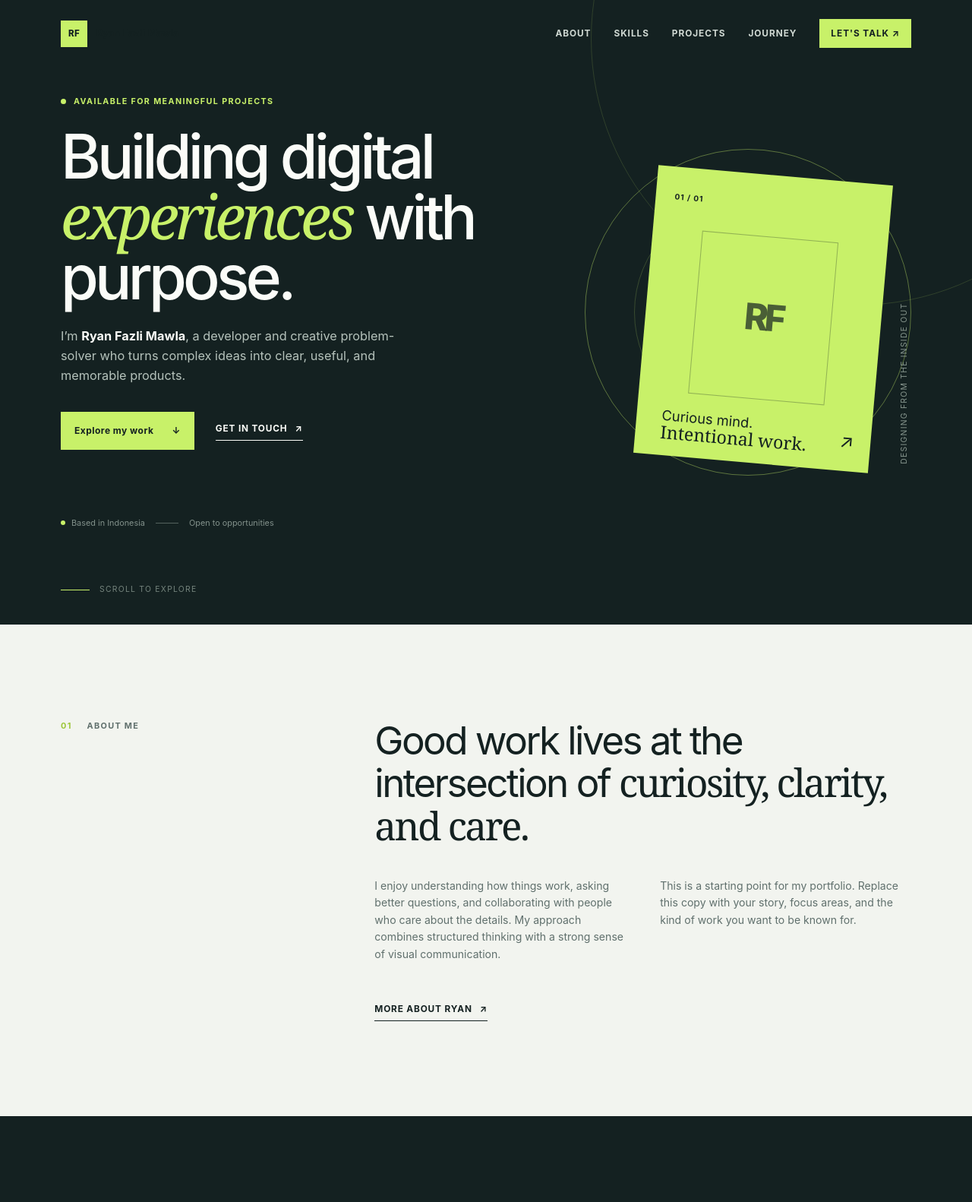
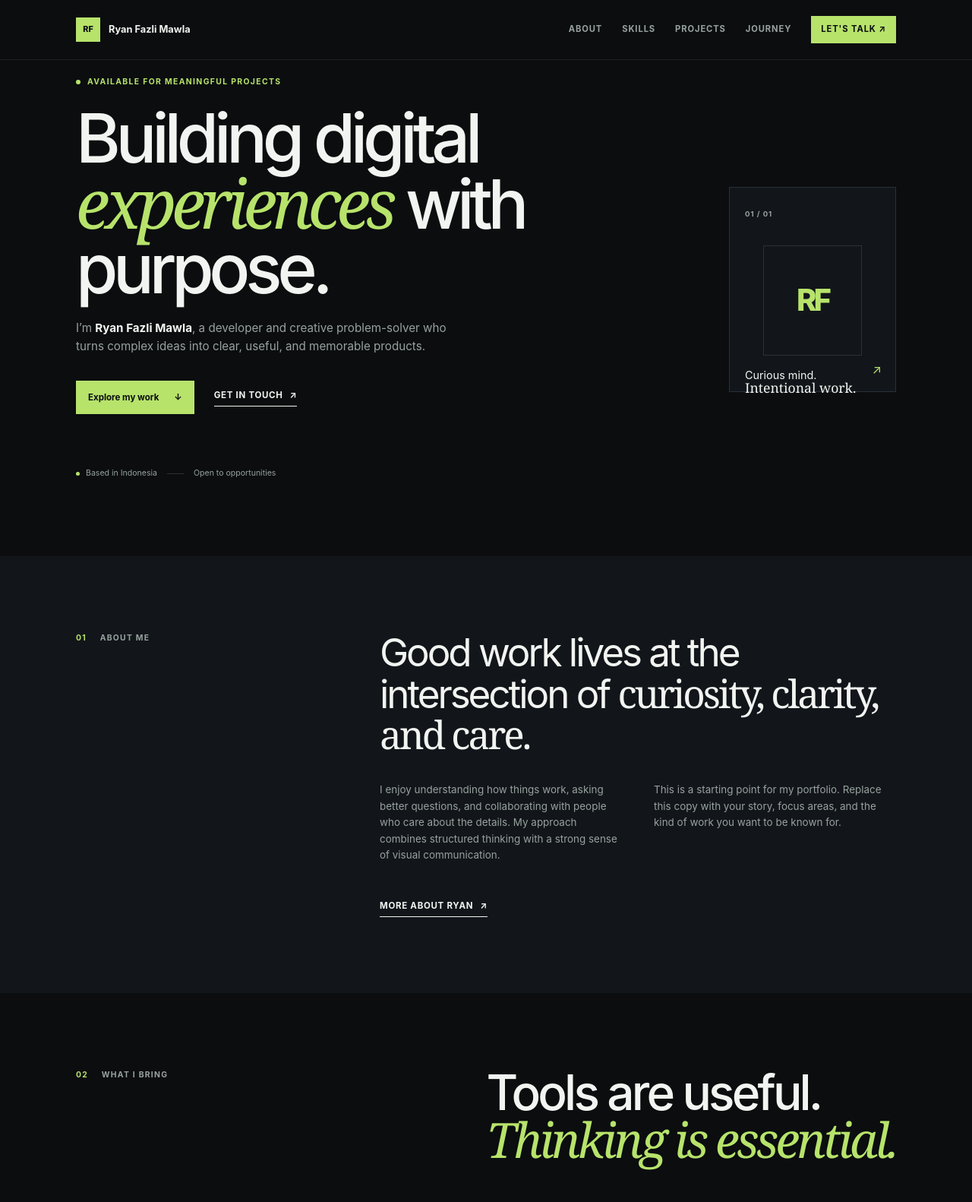
Before and after one commit to Kaizinin/My-Portofolio, a plain HTML site: page index.html in a window 1280 px wide. Shown: the top 1582 px of the page at 76% size. Drawn offline with Linux system fonts and the light colour scheme.

Commit message:
Simplify portfolio with dark visual theme
Co-authored-by: Copilot App <223556219+Copilot@users.noreply.github.com>

```diff
--- a/styles.css
+++ b/styles.css
@@ -1,125 +1,82 @@
 :root {
-  --ink: #142121;
-  --muted: #60706d;
-  --paper: #f2f4ef;
-  --white: #fbfcf8;
-  --line: rgba(20, 33, 33, .16);
-  --accent: #c8f169;
-  --accent-dark: #9cc63a;
-  --dark: #142121;
+  --bg: #0b0d0f;
+  --surface: #12161a;
+  --surface-soft: #171c21;
+  --text: #f2f4f1;
+  --muted: #98a29f;
+  --line: #293038;
+  --accent: #b7e36b;
   --serif: Georgia, "Times New Roman", serif;
   --sans: Inter, ui-sans-serif, system-ui, -apple-system, BlinkMacSystemFont, "Segoe UI", sans-serif;
 }
 
 * { box-sizing: border-box; }
 html { scroll-behavior: smooth; }
-body { margin: 0; color: var(--ink); background: var(--paper); font-family: var(--sans); line-height: 1.6; }
+body { margin: 0; color: var(--text); background: var(--bg); font-family: var(--sans); line-height: 1.6; }
 a { color: inherit; text-decoration: none; }
-.container { width: min(1120px, calc(100% - 48px)); margin: 0 auto; }
+.container { width: min(1080px, calc(100% - 48px)); margin: 0 auto; }
 .sr-only { position: absolute; width: 1px; height: 1px; padding: 0; margin: -1px; overflow: hidden; clip: rect(0, 0, 0, 0); white-space: nowrap; border: 0; }
-.skip-link { position: fixed; top: 12px; left: 12px; z-index: 20; padding: 8px 14px; color: var(--ink); background: var(--accent); transform: translateY(-160%); transition: transform .2s ease; }
+.skip-link { position: fixed; top: 12px; left: 12px; z-index: 20; padding: 8px 14px; color: var(--bg); background: var(--accent); transform: translateY(-160%); transition: transform .2s ease; }
 .skip-link:focus { transform: translateY(0); }
 
-.site-header { position: absolute; z-index: 10; top: 0; right: 0; left: 0; }
-.nav-wrap { display: flex; align-items: center; justify-content: space-between; min-height: 88px; }
-.brand { display: flex; align-items: center; gap: 12px; font-size: .78rem; font-weight: 750; letter-spacing: .02em; }
-.brand-mark { display: grid; width: 35px; height: 35px; place-items: center; color: var(--dark); background: var(--accent); font-size: .72rem; font-weight: 850; }
-.site-nav { display: flex; align-items: center; gap: 30px; color: #d0d9d3; font-size: .74rem; font-weight: 650; letter-spacing: .08em; text-transform: uppercase; }
-.site-nav a { transition: color .2s ease; }
+.site-header { position: absolute; z-index: 10; top: 0; right: 0; left: 0; border-bottom: 1px solid rgba(255,255,255,.08); }
+.nav-wrap { display: flex; align-items: center; justify-content: space-between; min-height: 78px; }
+.brand { display: flex; align-items: center; gap: 11px; font-size: .8rem; font-weight: 700; }
+.brand-mark { display: grid; width: 32px; height: 32px; place-items: center; color: var(--bg); background: var(--accent); font-size: .68rem; font-weight: 850; }
+.site-nav { display: flex; align-items: center; gap: 26px; color: var(--muted); font-size: .7rem; font-weight: 650; letter-spacing: .08em; text-transform: uppercase; }
 .site-nav a:hover, .site-nav a:focus-visible { color: var(--accent); }
-.nav-cta { padding: 10px 15px; color: var(--dark) !important; background: var(--accent); }
+.nav-cta { padding: 9px 13px; color: var(--bg) !important; background: var(--accent); }
 .menu-toggle { display: none; border: 0; background: transparent; }
 
-.hero { position: relative; min-height: 760px; padding: 178px 0 105px; overflow: hidden; color: var(--white); background: var(--dark); }
-.hero::before { position: absolute; top: -300px; right: -200px; width: 700px; height: 700px; border: 1px solid rgba(200, 241, 105, .15); border-radius: 50%; content: ""; }
-.hero-grid { display: grid; grid-template-columns: 1.03fr .97fr; align-items: center; gap: 60px; }
-.eyebrow { display: flex; align-items: center; gap: 10px; margin: 0 0 24px; color: var(--accent); font-size: .67rem; font-weight: 750; letter-spacing: .13em; text-transform: uppercase; }
-.eyebrow-dot, .status-dot { display: inline-block; width: 7px; height: 7px; border-radius: 50%; background: var(--accent); }
+.hero { padding: 175px 0 110px; background: var(--bg); }
+.hero-grid { display: grid; grid-template-columns: 1.35fr .65fr; align-items: center; gap: 70px; }
+.eyebrow { display: flex; align-items: center; gap: 9px; margin: 0 0 22px; color: var(--accent); font-size: .65rem; font-weight: 750; letter-spacing: .13em; text-transform: uppercase; }
+.eyebrow-dot, .status-dot { display: inline-block; width: 6px; height: 6px; border-radius: 50%; background: var(--accent); }
 h1, h2, h3, p { margin-top: 0; }
-h1 { max-width: 650px; margin-bottom: 25px; font-size: clamp(3.1rem, 6.3vw, 6rem); font-weight: 500; line-height: .98; letter-spacing: -.06em; }
+h1 { max-width: 680px; margin-bottom: 24px; font-size: clamp(3rem, 7vw, 6.2rem); font-weight: 500; line-height: .95; letter-spacing: -.07em; }
 em { color: var(--accent); font-family: var(--serif); font-weight: 400; }
-.hero-summary { max-width: 480px; margin-bottom: 35px; color: #b5c2bb; font-size: 1.02rem; }
-.hero-summary strong { color: var(--white); font-weight: 650; }
-.hero-actions { display: flex; align-items: center; gap: 28px; }
-.button { display: inline-flex; align-items: center; gap: 24px; padding: 15px 18px; font-size: .75rem; font-weight: 750; letter-spacing: .04em; }
-.button-primary { color: var(--dark); background: var(--accent); }
-.text-link { display: inline-flex; align-items: center; gap: 10px; padding-bottom: 5px; border-bottom: 1px solid currentColor; font-size: .74rem; font-weight: 700; letter-spacing: .07em; text-transform: uppercase; }
-.hero-meta { display: flex; align-items: center; gap: 14px; margin-top: 88px; color: #82918b; font-size: .68rem; }
-.hero-meta span:first-child { display: flex; align-items: center; gap: 8px; }
-.meta-separator { width: 30px; height: 1px; background: #54635e; }
-.status-dot { width: 6px; height: 6px; }
-.hero-visual { position: relative; min-height: 430px; }
-.visual-card { position: absolute; z-index: 1; top: 34px; right: 40px; width: min(310px, 80%); height: 380px; padding: 25px; color: var(--dark); background: var(--accent); transform: rotate(5deg); }
-.card-index { font-size: .63rem; font-weight: 750; letter-spacing: .1em; }
-.portrait-placeholder { display: grid; width: 180px; height: 215px; margin: 30px auto 22px; place-items: center; border: 1px solid rgba(20, 33, 33, .3); color: rgba(20, 33, 33, .7); font-size: 3rem; font-weight: 800; letter-spacing: -.1em; }
-.visual-card p { margin-left: 8px; font-size: 1.15rem; line-height: 1.05; }
-.visual-card p strong { font-family: var(--serif); font-size: 1.45rem; font-weight: 400; }
-.card-arrow { position: absolute; right: 22px; bottom: 20px; font-size: 1.5rem; }
-.visual-orbit { position: absolute; border: 1px solid rgba(200, 241, 105, .4); border-radius: 50%; }
-.orbit-one { top: 0; right: 0; width: 430px; height: 430px; }
-.orbit-two { top: 65px; right: 65px; width: 300px; height: 300px; border-color: rgba(200, 241, 105, .2); }
-.visual-caption { position: absolute; right: 0; bottom: 15px; color: #87968e; font-size: .65rem; letter-spacing: .12em; text-transform: uppercase; transform: rotate(-90deg) translateX(100%); transform-origin: right bottom; }
-.hero-scroll { position: absolute; bottom: 37px; left: max(24px, calc((100vw - 1120px) / 2)); display: flex; align-items: center; gap: 13px; color: #75847d; font-size: .65rem; letter-spacing: .12em; text-transform: uppercase; }
-.hero-scroll span { display: inline-block; width: 38px; height: 1px; background: var(--accent); }
+.hero-summary { max-width: 490px; margin-bottom: 32px; color: var(--muted); font-size: .95rem; }
+.hero-summary strong { color: var(--text); }
+.hero-actions { display: flex; align-items: center; gap: 26px; }
+.button { display: inline-flex; align-items: center; gap: 20px; padding: 13px 16px; font-size: .72rem; font-weight: 750; }
+.button-primary { color: var(--bg); background: var(--accent); }
+.text-link { display: inline-flex; align-items: center; gap: 9px; padding-bottom: 4px; border-bottom: 1px solid currentColor; font-size: .72rem; font-weight: 700; letter-spacing: .06em; text-transform: uppercase; }
+.hero-meta { display: flex; align-items: center; gap: 13px; margin-top: 70px; color: var(--muted); font-size: .66rem; }
+.hero-meta span:first-child { display: flex; align-items: center; gap: 8px; }.meta-separator { width: 22px; height: 1px; background: var(--line); }.status-dot { width: 5px; height: 5px; }
+.hero-visual { position: relative; min-height: 280px; }
+.visual-card { position: absolute; top: 20px; right: 0; width: 220px; height: 270px; padding: 20px; color: var(--text); background: var(--surface); border: 1px solid var(--line); }
+.card-index { color: var(--muted); font-size: .6rem; font-weight: 750; letter-spacing: .1em; }
+.portrait-placeholder { display: grid; width: 130px; height: 145px; margin: 30px auto 18px; place-items: center; border: 1px solid var(--line); color: var(--accent); font-size: 2.5rem; font-weight: 800; letter-spacing: -.1em; }
+.visual-card p { margin: 0; font-size: .9rem; line-height: 1.1; }.visual-card p strong { font-family: var(--serif); font-size: 1.1rem; font-weight: 400; }.card-arrow { position: absolute; right: 18px; bottom: 15px; color: var(--accent); }
+.visual-orbit, .visual-caption, .hero-scroll { display: none; }
 
-.section { padding: 125px 0; }
-.section-light { background: var(--paper); }
-.split-layout { display: grid; grid-template-columns: 1fr 2fr; gap: 60px; }
-.section-label { color: var(--muted); font-size: .68rem; font-weight: 750; letter-spacing: .12em; text-transform: uppercase; }
-.section-label span { display: inline-block; margin-right: 16px; color: var(--accent-dark); }
-.about-content { max-width: 720px; }
-.lead { margin-bottom: 40px; font-size: clamp(2.1rem, 4vw, 3.5rem); line-height: 1.08; letter-spacing: -.05em; }
-.highlight { font-family: var(--serif); }
-.about-columns { display: grid; grid-template-columns: 1fr 1fr; gap: 45px; margin-bottom: 32px; color: var(--muted); font-size: .88rem; }
-.dark-link { color: var(--ink); }
+.section { padding: 100px 0; }.section-light { background: var(--surface); }.split-layout { display: grid; grid-template-columns: 1fr 2fr; gap: 60px; }
+.section-label { color: var(--muted); font-size: .65rem; font-weight: 750; letter-spacing: .12em; text-transform: uppercase; }.section-label span { display: inline-block; margin-right: 14px; color: var(--accent); }
+.about-content { max-width: 700px; }.lead { margin-bottom: 34px; font-size: clamp(2rem, 4vw, 3.3rem); line-height: 1.05; letter-spacing: -.06em; }.highlight { font-family: var(--serif); }
+.about-columns { display: grid; grid-template-columns: 1fr 1fr; gap: 42px; margin-bottom: 28px; color: var(--muted); font-size: .84rem; }.dark-link { color: var(--text); }
 
-.skills-section { color: var(--white); background: var(--dark); }
-.section-heading { display: flex; align-items: end; justify-content: space-between; margin-bottom: 65px; }
-.section-heading .section-label { align-self: flex-start; color: #9aa8a1; }
-h2 { margin-bottom: 0; font-size: clamp(2.5rem, 5.1vw, 4.8rem); font-weight: 500; line-height: .98; letter-spacing: -.06em; }
-.skills-grid { display: grid; grid-template-columns: repeat(3, 1fr); gap: 1px; background: rgba(255, 255, 255, .16); }
-.skill-card { min-height: 310px; padding: 30px; background: var(--dark); transition: background .25s ease, transform .25s ease; }
-.skill-card:hover { background: #1d302d; transform: translateY(-5px); }
-.skill-number { color: var(--accent); font-size: .67rem; font-weight: 750; }
-.skill-card h3 { margin: 68px 0 12px; font-size: 1.15rem; font-weight: 500; }
-.skill-card p { max-width: 250px; color: #92a099; font-size: .8rem; }
-.tag-list { display: flex; flex-wrap: wrap; gap: 7px; margin-top: 25px; }
-.tag-list span { padding: 4px 8px; border: 1px solid #40504a; color: #aab6ae; font-size: .62rem; }
+.skills-section { background: var(--bg); }.section-heading { display: flex; align-items: end; justify-content: space-between; margin-bottom: 52px; }.section-heading .section-label { align-self: flex-start; }
+h2 { margin-bottom: 0; font-size: clamp(2.35rem, 5vw, 4.4rem); font-weight: 500; line-height: .98; letter-spacing: -.06em; }
+.skills-grid { display: grid; grid-template-columns: repeat(3, 1fr); gap: 1px; background: var(--line); }.skill-card { min-height: 270px; padding: 26px; background: var(--surface); transition: background .2s ease; }.skill-card:hover { background: var(--surface-soft); }
+.skill-number { color: var(--accent); font-size: .64rem; font-weight: 750; }.skill-card h3 { margin: 58px 0 10px; font-size: 1.05rem; font-weight: 550; }.skill-card p { max-width: 245px; color: var(--muted); font-size: .78rem; }
+.tag-list { display: flex; flex-wrap: wrap; gap: 6px; margin-top: 22px; }.tag-list span { padding: 3px 7px; border: 1px solid var(--line); color: var(--muted); font-size: .6rem; }
 
-.projects-heading { align-items: start; }
-.projects-heading p { max-width: 310px; margin: 0; color: var(--muted); font-size: .85rem; }
-.project-list { border-top: 1px solid var(--line); }
-.project-row { display: grid; grid-template-columns: 120px 1fr auto 30px; align-items: center; gap: 32px; padding: 25px 0; border-bottom: 1px solid var(--line); transition: padding .2s ease; }
-.project-row:hover { padding-right: 10px; padding-left: 10px; background: rgba(255, 255, 255, .35); }
-.project-thumb { display: grid; height: 75px; place-items: center; color: var(--dark); }
-.thumb-one { background: #d5e7ae; }.thumb-two { background: #d6c4ee; }.thumb-three { background: #c5dce6; }
-.project-thumb span { position: absolute; margin: -46px 0 0 -76px; font-size: .57rem; font-weight: 750; }
-.project-thumb strong { font-size: 2rem; font-weight: 800; letter-spacing: -.12em; }
-.project-info h3 { margin-bottom: 5px; font-size: 1.05rem; font-weight: 550; }
-.project-info p, .project-type { margin: 0; color: var(--muted); font-size: .75rem; }
-.project-type { white-space: nowrap; }
-.project-arrow { font-size: 1.25rem; }
+.projects-heading { align-items: start; }.projects-heading p { max-width: 300px; margin: 0; color: var(--muted); font-size: .82rem; }.project-list { border-top: 1px solid var(--line); }
+.project-row { display: grid; grid-template-columns: 100px 1fr auto 25px; align-items: center; gap: 28px; padding: 20px 0; border-bottom: 1px solid var(--line); transition: padding .2s ease; }.project-row:hover { padding-right: 8px; padding-left: 8px; }
+.project-thumb { display: grid; height: 62px; place-items: center; color: var(--text); background: var(--surface-soft); border: 1px solid var(--line); }.thumb-one { border-color: #526c35; }.thumb-two { border-color: #645477; }.thumb-three { border-color: #456372; }.project-thumb span { display: none; }.project-thumb strong { color: var(--accent); font-size: 1.7rem; font-weight: 750; letter-spacing: -.1em; }
+.project-info h3 { margin-bottom: 4px; font-size: .98rem; font-weight: 550; }.project-info p, .project-type { margin: 0; color: var(--muted); font-size: .72rem; }.project-type { white-space: nowrap; }.project-arrow { color: var(--accent); }
 
-.journey-section { background: #e5e9e1; }
-.timeline { border-top: 1px solid var(--line); }
-.timeline-item { display: grid; grid-template-columns: 170px 1fr; gap: 30px; padding: 25px 0; border-bottom: 1px solid var(--line); }
-.timeline-date { color: var(--muted); font-size: .68rem; font-weight: 750; letter-spacing: .07em; text-transform: uppercase; }
-.timeline-item h3 { margin-bottom: 6px; font-size: 1rem; font-weight: 550; }.timeline-item p { margin: 0; color: var(--muted); font-size: .82rem; }
-
-.contact-section { color: var(--white); background: var(--dark); }
-.contact-inner { text-align: center; }.contact-inner .eyebrow { justify-content: center; }
-.contact-inner h2 { margin-bottom: 45px; }.contact-email { display: inline-flex; align-items: center; gap: 18px; padding-bottom: 8px; border-bottom: 1px solid var(--accent); color: var(--accent); font-size: clamp(1.05rem, 2vw, 1.5rem); }
-.contact-footer { display: flex; justify-content: space-between; margin-top: 115px; padding-top: 20px; border-top: 1px solid #34433e; color: #82918b; font-size: .67rem; }
-.social-links { display: flex; gap: 24px; }.social-links a:hover { color: var(--accent); }
-.site-footer { color: #89958f; background: #0e1919; font-size: .67rem; }.site-footer .container { display: flex; justify-content: space-between; padding: 18px 0; }
-.reveal { opacity: 1; transform: none; }.js-enabled .reveal { opacity: 0; transform: translateY(18px); transition: opacity .65s ease, transform .65s ease; }.js-enabled .reveal.is-visible { opacity: 1; transform: none; }
+.journey-section { background: var(--surface-soft); }.timeline { border-top: 1px solid var(--line); }.timeline-item { display: grid; grid-template-columns: 170px 1fr; gap: 30px; padding: 22px 0; border-bottom: 1px solid var(--line); }.timeline-date { color: var(--muted); font-size: .64rem; font-weight: 750; letter-spacing: .07em; text-transform: uppercase; }.timeline-item h3 { margin-bottom: 5px; font-size: .95rem; font-weight: 550; }.timeline-item p { margin: 0; color: var(--muted); font-size: .78rem; }
+.contact-section { background: var(--bg); }.contact-inner { text-align: center; }.contact-inner .eyebrow { justify-content: center; }.contact-inner h2 { margin-bottom: 40px; }.contact-email { display: inline-flex; align-items: center; gap: 16px; padding-bottom: 7px; border-bottom: 1px solid var(--accent); color: var(--accent); font-size: clamp(1rem, 2vw, 1.35rem); }.contact-footer { display: flex; justify-content: space-between; margin-top: 95px; padding-top: 18px; border-top: 1px solid var(--line); color: var(--muted); font-size: .64rem; }.social-links { display: flex; gap: 22px; }.social-links a:hover { color: var(--accent); }
+.site-footer { color: var(--muted); background: #070809; font-size: .64rem; }.site-footer .container { display: flex; justify-content: space-between; padding: 16px 0; }
+.reveal { opacity: 1; transform: none; }.js-enabled .reveal { opacity: 0; transform: translateY(14px); transition: opacity .55s ease, transform .55s ease; }.js-enabled .reveal.is-visible { opacity: 1; transform: none; }
 
 @media (max-width: 760px) {
-  .container { width: min(100% - 36px, 600px); }.nav-wrap { min-height: 74px; }.menu-toggle { display: flex; flex-direction: column; gap: 5px; padding: 8px 0 8px 8px; cursor: pointer; }.menu-toggle span:not(.sr-only) { display: block; width: 23px; height: 1px; background: var(--white); }
-  .site-nav { position: absolute; top: 74px; right: 18px; left: 18px; display: none; flex-direction: column; align-items: stretch; gap: 0; padding: 10px; background: #1c2b29; box-shadow: 0 15px 30px rgba(0,0,0,.2); }.site-nav.is-open { display: flex; }.site-nav a { padding: 13px; }.nav-cta { margin-top: 5px; text-align: center; }
-  .hero { min-height: auto; padding: 135px 0 85px; }.hero-grid { display: block; }.hero-summary { font-size: .92rem; }.hero-meta { margin-top: 55px; }.hero-visual { min-height: 400px; margin-top: 52px; }.visual-card { right: 6%; }.orbit-one { right: -8%; }.orbit-two { right: 7%; }.hero-scroll { display: none; }
-  .section { padding: 80px 0; }.split-layout { display: block; }.split-layout > .section-label { margin-bottom: 42px; }.about-columns { display: block; }.about-columns p { margin-bottom: 22px; }.section-heading { display: block; margin-bottom: 40px; }.section-heading .section-label { margin-bottom: 38px; }
-  .skills-grid { display: block; }.skill-card { min-height: 0; }.skill-card h3 { margin-top: 40px; }.project-row { grid-template-columns: 75px 1fr 25px; gap: 15px; }.project-thumb { height: 65px; }.project-thumb span, .project-type { display: none; }.project-info p { display: none; }.timeline-item { grid-template-columns: 1fr; gap: 8px; }.contact-footer { display: block; margin-top: 80px; }.social-links { margin-top: 18px; }.site-footer .container { display: block; }.site-footer .container span:last-child { display: block; margin-top: 5px; }
+  .container { width: min(100% - 36px, 600px); }.nav-wrap { min-height: 70px; }.menu-toggle { display: flex; flex-direction: column; gap: 5px; padding: 8px 0 8px 8px; cursor: pointer; }.menu-toggle span:not(.sr-only) { display: block; width: 22px; height: 1px; background: var(--text); }
+  .site-nav { position: absolute; top: 70px; right: 18px; left: 18px; display: none; flex-direction: column; align-items: stretch; gap: 0; padding: 8px; background: var(--surface); border: 1px solid var(--line); }.site-nav.is-open { display: flex; }.site-nav a { padding: 12px; }.nav-cta { margin-top: 4px; text-align: center; }
+  .hero { padding: 135px 0 80px; }.hero-grid { display: block; }.hero-summary { font-size: .88rem; }.hero-meta { margin-top: 48px; }.hero-visual { min-height: 300px; margin-top: 48px; }.visual-card { right: 50%; transform: translateX(50%); }
+  .section { padding: 75px 0; }.split-layout { display: block; }.split-layout > .section-label { margin-bottom: 38px; }.about-columns { display: block; }.about-columns p { margin-bottom: 18px; }.section-heading { display: block; margin-bottom: 38px; }.section-heading .section-label { margin-bottom: 32px; }
+  .skills-grid { display: block; }.skill-card { min-height: 0; }.skill-card h3 { margin-top: 36px; }.project-row { grid-template-columns: 65px 1fr 20px; gap: 13px; }.project-thumb { height: 58px; }.project-type, .project-info p { display: none; }.timeline-item { grid-template-columns: 1fr; gap: 7px; }.contact-footer { display: block; margin-top: 70px; }.social-links { margin-top: 16px; }.site-footer .container { display: block; }.site-footer .container span:last-child { display: block; margin-top: 4px; }
 }
 
-@media (prefers-reduced-motion: reduce) { html { scroll-behavior: auto; }.js-enabled .reveal { transition: none; }.visual-card, .skill-card, .project-row { transition: none; } }
+@media (prefers-reduced-motion: reduce) { html { scroll-behavior: auto; }.js-enabled .reveal { transition: none; } }
```
